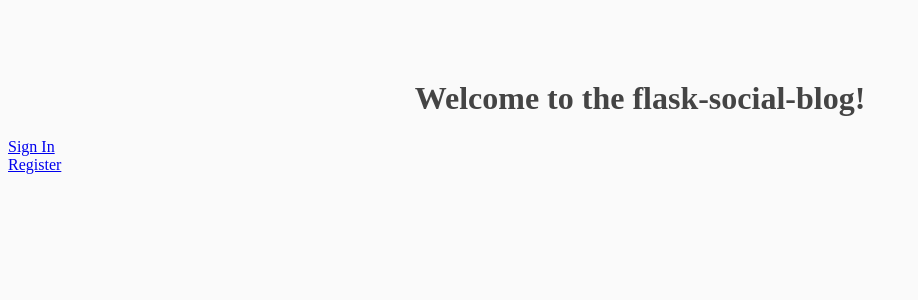
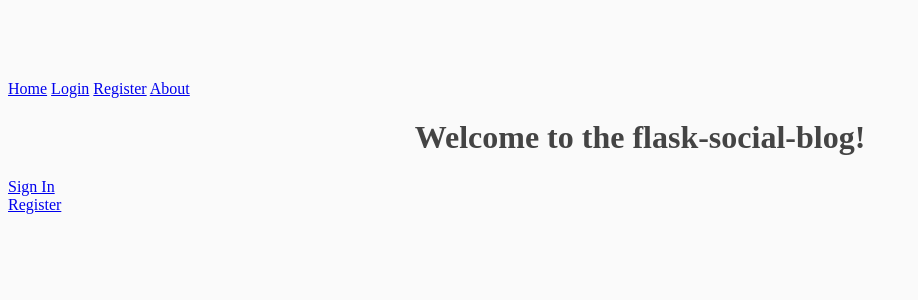
Before and after one commit to alexeysp11/flask-social-blog, a Flask app: page / in a window 1280 px wide. Shown: the top 300 px of the page, without its empty margins (0-918 px from the left). Run offline with Flask 2, Linux system fonts and the light colour scheme.

Commit message:
Added simple Navigation bar

```diff
--- a/flaskblog.py
+++ b/flaskblog.py
@@ -5,7 +5,9 @@ app = Flask(__name__)
 app.config['SECRET_KEY'] = '3d00b8c399db2c728fcb31aff3273960'
 
 """
-you can use flask.request and flask.make_response for http authentication
+NOTE:
+- you can use flask.request and flask.make_response for http authentication;
+- add some error handler e.g. @app.errorhandler(404)
 """
 
 posts = [
--- a/static/main.css
+++ b/static/main.css
@@ -8,6 +8,12 @@ h1, h2, h3, h4, h5, h6 {
     color: #444444;
     text-align: center;
 }
+
+.nav-bar {
+    list-style-type: none;
+    margin-left: 10;
+    padding: 0;
+  }
 
 .registration-form {
     text-align: left;
--- a/templates/layout.html
+++ b/templates/layout.html
@@ -11,7 +11,13 @@
 		</title>
 	</head>
 	<body>
-		<!-- Add navigation, site-header, languages etc -->
+		<div class="nav-bar">
+			<a href="{{ url_for('home') }}">Home</a>
+			<a href="{{ url_for('login') }}">Login</a>
+			<a href="{{ url_for('register') }}">Register</a>
+			<a href="{{ url_for('about') }}">About</a>
+		</div>
+
 		{% with messages = get_flashed_messages(with_categories=true) %}
 			{% if messages %}
 				{% for category, message in messages %}
```
